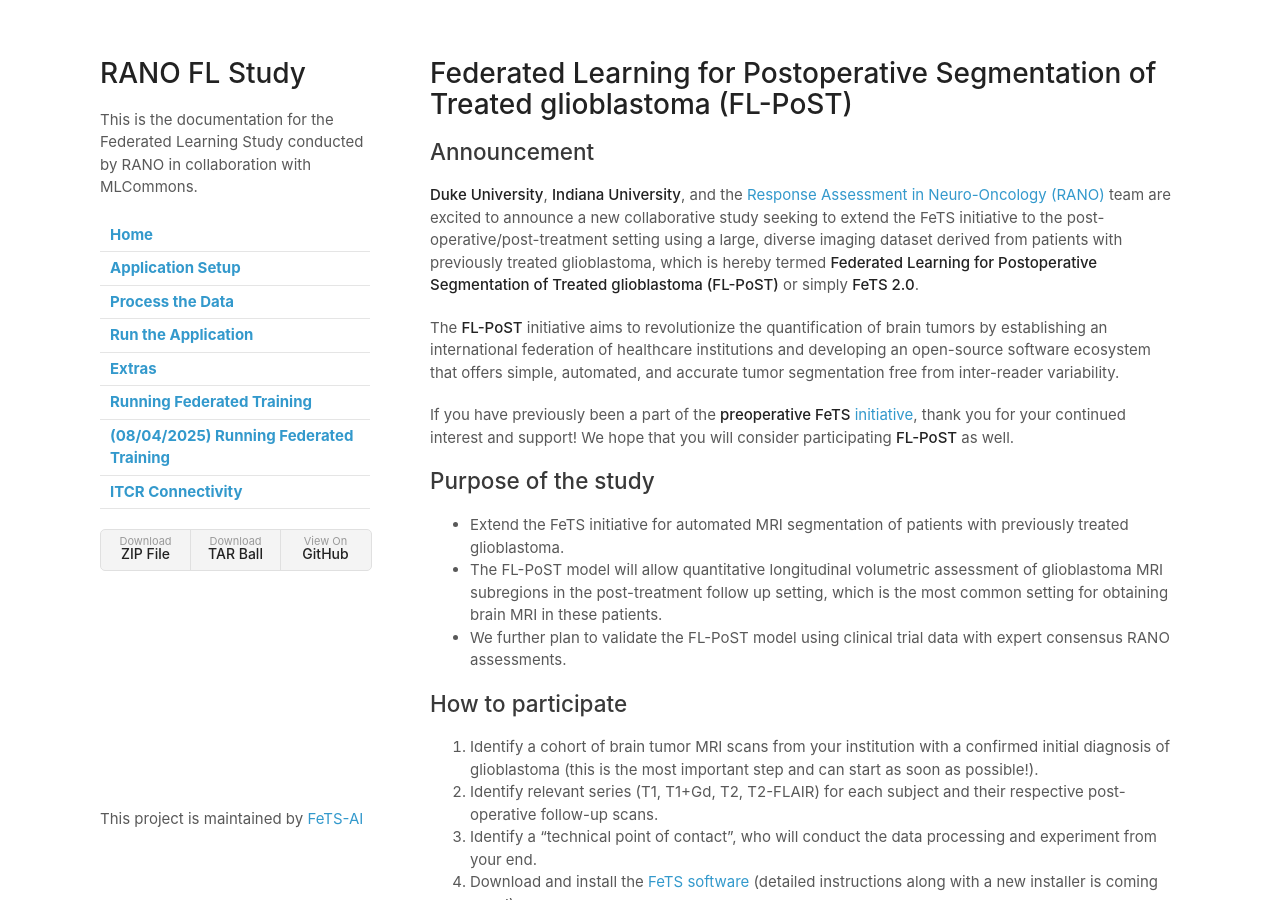
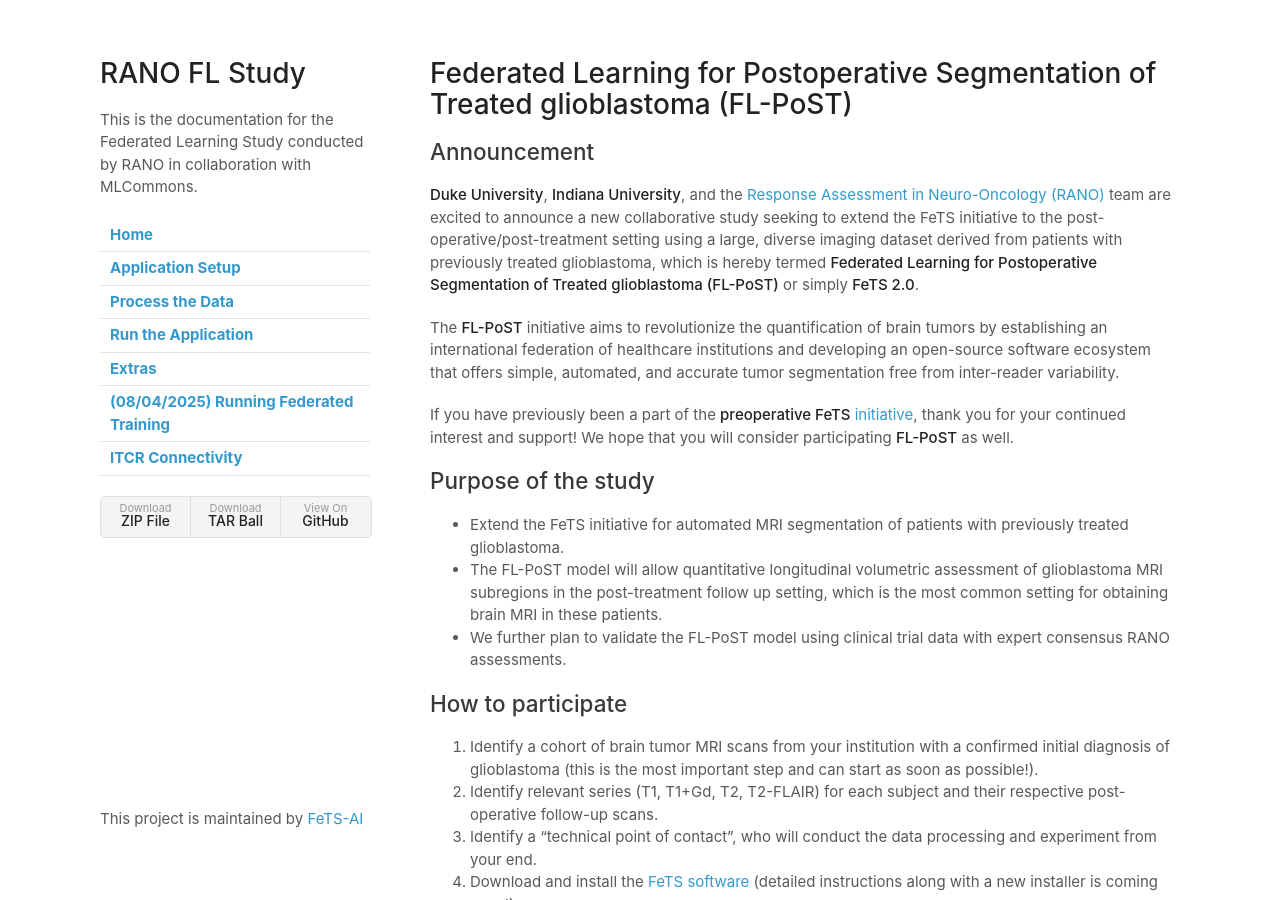
Before and after one commit to FeTS-AI/FL-PoST, a Jekyll site: the page built from docs/index.md, in a window 1280 px wide and 900 px high. Built offline with Jekyll 4.4.1, drawn with Linux system fonts in a browser that asks for light colours; our own code applies the rules of GitHub Pages for plain Markdown files; part of the change alters nothing that is shown.

Commit message:
update config

```diff
--- a/docs/_config.yaml
+++ b/docs/_config.yaml
@@ -11,9 +11,9 @@ navigation:
     url: runningApplication
   - title: Extras
     url: extras
-  - title: Running Federated Training
-    url: fl
+  # - title: Running Federated Training
+  #   url: fl
   - title: (08/04/2025) Running Federated Training
-    url: fl
+    url: fl_april
   - title: ITCR Connectivity
     url: itcr_connectivity
```
